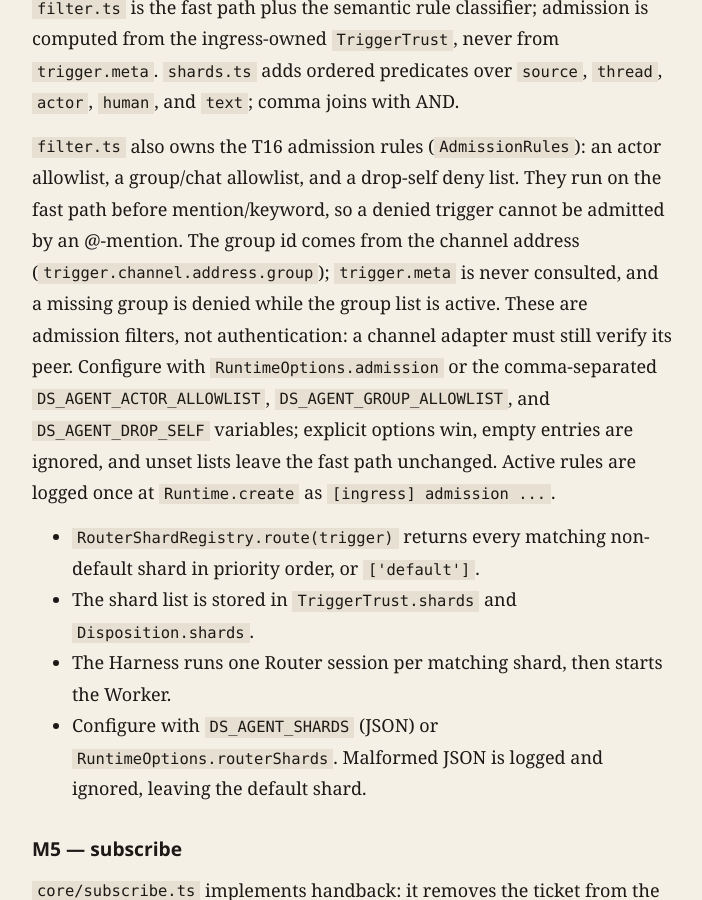
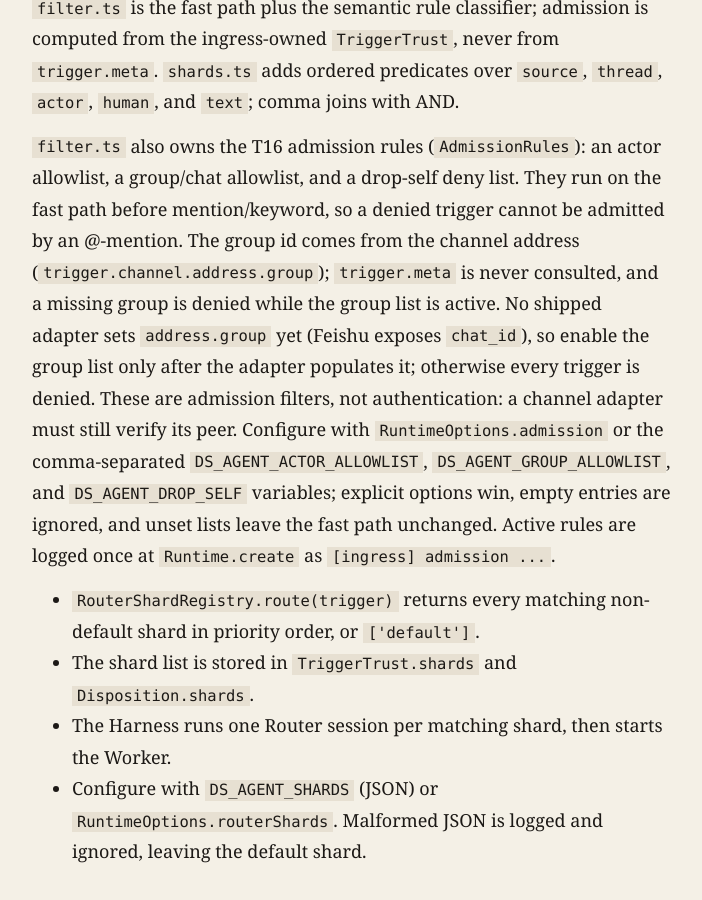
Before and after one commit to LofiSu/deepseek-super-agent, a Jekyll site: the page built from docs/MODULES.md, in a window 1280 px wide and 900 px high, scrolled down 2738 px. Shown: the whole window, without its empty margins (288-990 px from the left). Built offline with Jekyll 4.4.1, drawn with Linux system fonts in a browser that asks for light colours; our own code applies the rules of GitHub Pages for plain Markdown files.

Commit message:
docs(ingress): note the address.group adapter boundary

```diff
--- a/docs/MODULES.md
+++ b/docs/MODULES.md
@@ -85,8 +85,11 @@ allowlist, a group/chat allowlist, and a drop-self deny list. They run on the
 fast path before mention/keyword, so a denied trigger cannot be admitted by an
 @-mention. The group id comes from the channel address
 (`trigger.channel.address.group`); `trigger.meta` is never consulted, and a
-missing group is denied while the group list is active. These are admission
-filters, not authentication: a channel adapter must still verify its peer.
+missing group is denied while the group list is active. No shipped adapter
+sets `address.group` yet (Feishu exposes `chat_id`), so enable the group list
+only after the adapter populates it; otherwise every trigger is denied. These
+are admission filters, not authentication: a channel adapter must still verify
+its peer.
 Configure with `RuntimeOptions.admission` or the comma-separated
 `DS_AGENT_ACTOR_ALLOWLIST`, `DS_AGENT_GROUP_ALLOWLIST`, and
 `DS_AGENT_DROP_SELF` variables; explicit options win, empty entries are
```
Also changed, not shown: docs/ROADMAP.md (+1 -1 lines).
